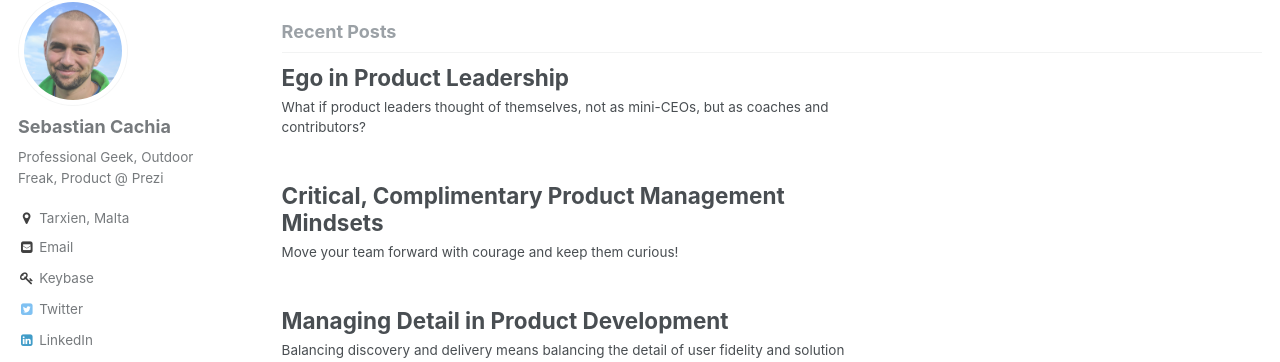
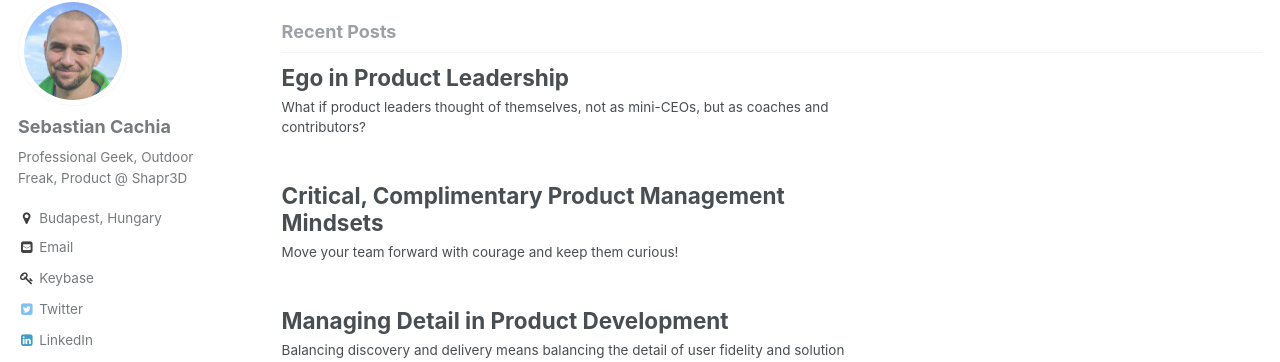
Before and after one commit to sebcachia/sebcachia.github.io, a Jekyll site: the page built from index.html, in a window 1280 px wide and 900 px high, scrolled down 994 px. Shown: the part 88-450 px from the top of the window. Built offline with Jekyll 4.4.1, drawn with Linux system fonts in a browser that asks for light colours; the list of posts is cut into pages by our own code.

Commit message:
Update _config.yml

```diff
--- a/_config.yml
+++ b/_config.yml
@@ -79,8 +79,8 @@ analytics:
 author:
   name             : "Sebastian Cachia"
   avatar           : "avatar.jpg"
-  bio              : "Professional Geek, Outdoor Freak, Product @ Prezi"
-  location         : "Tarxien, Malta"
+  bio              : "Professional Geek, Outdoor Freak, Product @ Shapr3D"
+  location         : "Budapest, Hungary"
   email            : mail @ sebcachia.com
   uri              :
   bitbucket        :
```
